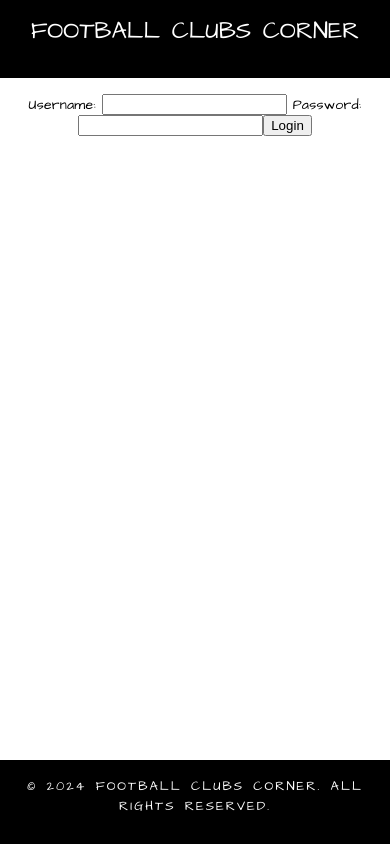
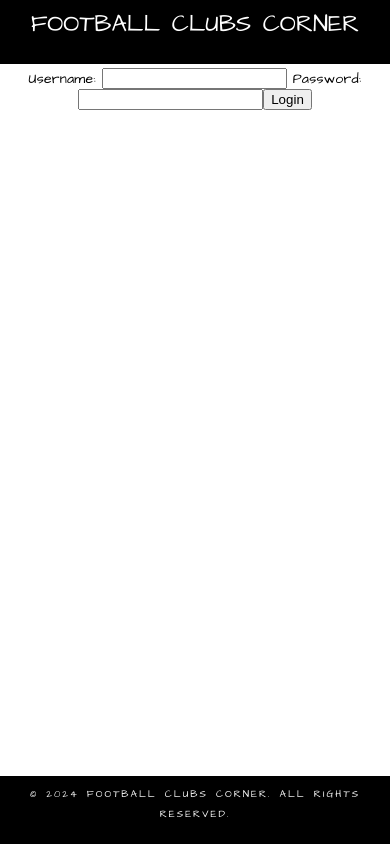
Before and after one commit to RobertinoLirusso/myapp, an Angular app: page /login in a window 390 px wide. Built offline with nearby package versions, Linux system fonts and the light colour scheme.

Commit message:
environment change

```diff
--- a/src/app/app.component.css
+++ b/src/app/app.component.css
@@ -67,3 +67,54 @@
   .back-to-top:hover {
     background-color: #555;
   }
+
+
+  @media (max-width: 768px) {
+    .header {
+        padding: 10px;
+    }
+
+    .header a {
+        font-size: 20px;
+    }
+
+    .main-container {
+        padding: 8px;
+    }
+
+    .footer {
+        padding: 10px;
+        font-size: 11px;
+    }
+
+    .back-to-top {
+        width: 40px;
+        height: 40px;
+        font-size: 20px;
+    }
+}
+
+@media (max-width: 480px) {
+    .header {
+        padding: 8px;
+    }
+
+    .header a {
+        font-size: 18px;
+    }
+
+    .main-container {
+        padding: 4px;
+    }
+
+    .footer {
+        padding: 8px;
+        font-size: 10px;
+    }
+
+    .back-to-top {
+        width: 30px;
+        height: 30px;
+        font-size: 16px;
+    }
+}
--- a/src/app/club.service.ts
+++ b/src/app/club.service.ts
@@ -2,6 +2,7 @@ import { HttpClient } from '@angular/common/http';
 import { Injectable } from '@angular/core';
 import { Observable } from 'rxjs';
 import { Club } from './club';
+import { environment } from '../environment';
 
 @Injectable({
   providedIn: 'root'
@@ -9,28 +10,29 @@ import { Club } from './club';
 export class ClubService {
 
   CLUB_URL = 'http://localhost:3000/club/';
+  private API_URL = environment.apiUrl
 
   constructor(private readonly http: HttpClient) {}
 
 
   getAllClubs(): Observable<Club[]> {
-    return this.http.get<Club[]>(this.CLUB_URL)
+    return this.http.get<Club[]>(this.API_URL)
   }
 
   getClubContentById(id: number): Observable<Club> {
-    return this.http.get<Club>(`${this.CLUB_URL}${id}`);
+    return this.http.get<Club>(`${this.API_URL}${id}`);
   }
 
   createClub(club: Club): Observable<Club> {
-    return this.http.post<Club>(`${this.CLUB_URL}create`, club);
+    return this.http.post<Club>(`${this.API_URL}create`, club);
   }
 
   updateClub(id: number, club: Club): Observable<Club> {
-    return this.http.put<Club>(`${this.CLUB_URL}edit/${id}`, club);
+    return this.http.put<Club>(`${this.API_URL}edit/${id}`, club);
   }
 
   deleteClub(id: number): Observable<void> {
-    return this.http.delete<void>(`${this.CLUB_URL}remove/${id}`);
+    return this.http.delete<void>(`${this.API_URL}remove/${id}`);
   }
 
 }
--- a/src/app/club/club.component.css
+++ b/src/app/club/club.component.css
@@ -55,3 +55,43 @@ button:hover {
 #countryFilter {
     margin-left: 8px; /* Espacio a la izquierda para separar del texto */
 }
+
+@media (max-width: 480px) {
+    section {
+        padding: 6px;
+    }
+
+    form {
+        margin-bottom: 10px;
+    }
+
+    input[type="text"] {
+        padding: 6px;
+        margin-right: 6px;
+    }
+
+    button {
+        padding: 6px 12px;
+    }
+
+    .content {
+        margin: 10px;
+        gap: 8px;
+    }
+
+    .not-found {
+        font-size: 16px;
+        margin-top: 6px;
+    }
+
+    .section-container {
+        flex-direction: column;
+        align-items: flex-start;
+        margin-bottom: 6px;
+    }
+
+    #letterFilter, #countryFilter {
+        margin-left: 3px;
+        margin-right: 5px;
+    }
+}
--- /dev/null
+++ b/src/environment.prod.ts
@@ -0,0 +1,4 @@
+export const environment = {
+    production: true,
+    apiUrl: 'https://football-club-api-ybdq.onrender.com'
+  };
--- /dev/null
+++ b/src/environment.ts
@@ -0,0 +1,4 @@
+export const environment = {
+    production: false,
+    apiUrl: 'https://football-club-api-ybdq.onrender.com'
+  };
```
